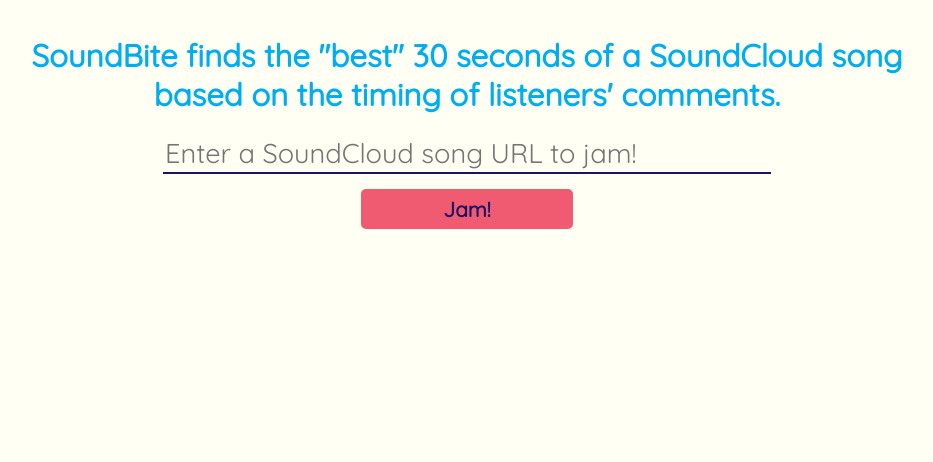
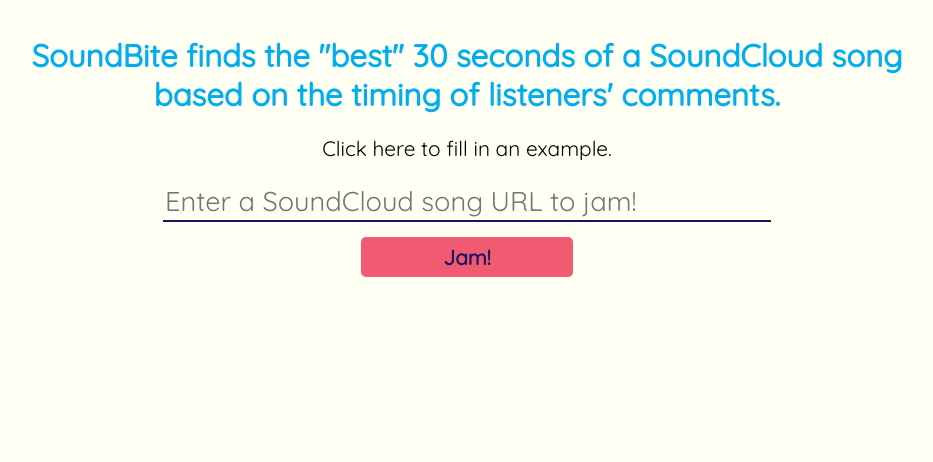
Before and after one commit to superangea/soundbite, a Flask app: page / in a window 1280 px wide. Shown: the part 294-756 px from the top of the page, without its empty margins (173-1106 px from the left). Run offline with Flask 2, Linux system fonts and the light colour scheme.

Commit message:
Added example link

```diff
--- a/templates/index.html
+++ b/templates/index.html
@@ -5,5 +5,11 @@
 	</div>
 	<div class="main-content">
 		<h2>SoundBite finds the "best" 30 seconds of a SoundCloud song based on the timing of listeners' comments.</h2>
+		<p><a src="#" onclick="fillIn()">Click here to fill in an example.</a></p>
+		<script type="text/javascript">
+			function fillIn() {
+				document.getElementById('inputBox').value = "https://soundcloud.com/klingande/klingande-feat-broken-back-riva-restart-the-game-original-mix";
+			}
+		</script>
 	</div>
 {% endblock %}
--- a/templates/layout.html
+++ b/templates/layout.html
@@ -14,7 +14,7 @@
 			{% block content %}{% endblock %}
 			<div class="search">
 				<form id="submitTrack" action="{{ url_for('play') }}" method="POST">
-					<input type="text" name="inputBox" placeholder='Enter a SoundCloud song URL to jam!'>
+					<input id="inputBox" type="text" name="inputBox" placeholder='Enter a SoundCloud song URL to jam!' value="">
 					<input type="submit" name="submitButton" id="submit" value="Jam!">
 				</form>
 			</div>
```
